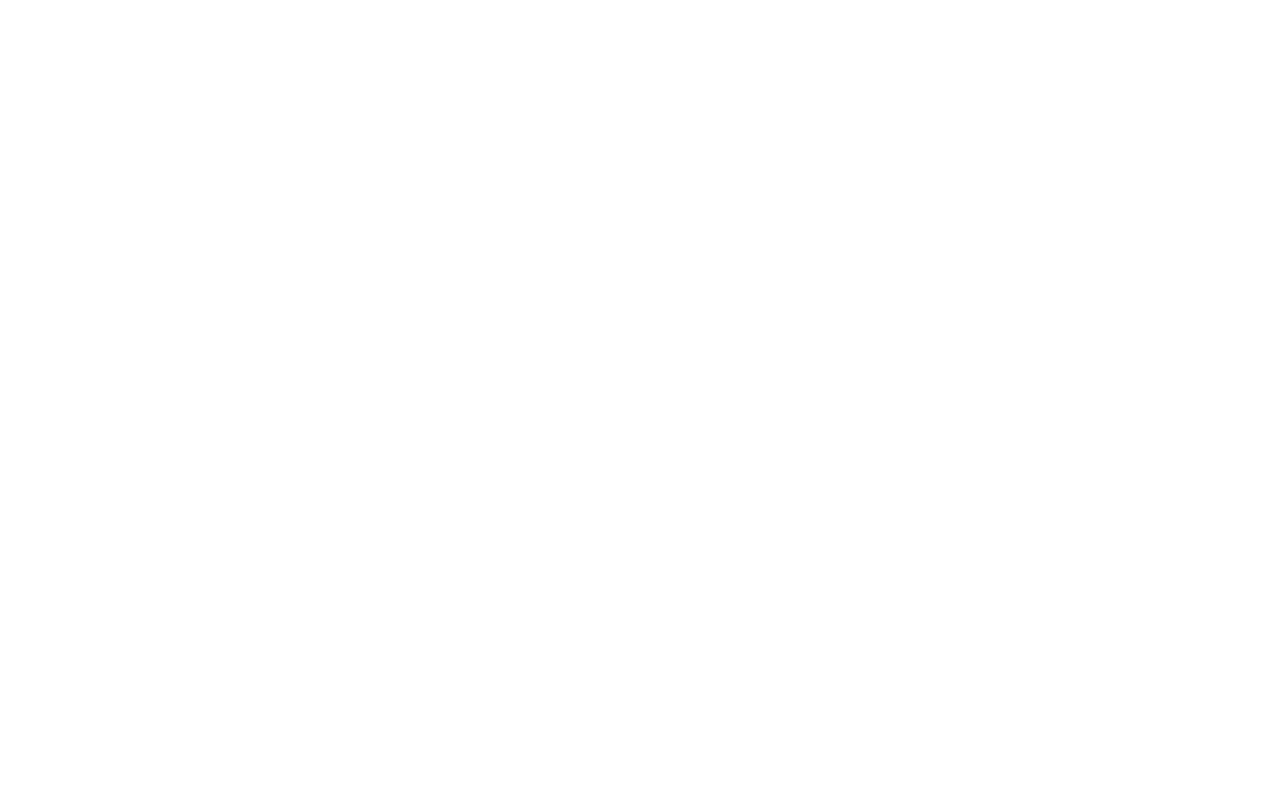
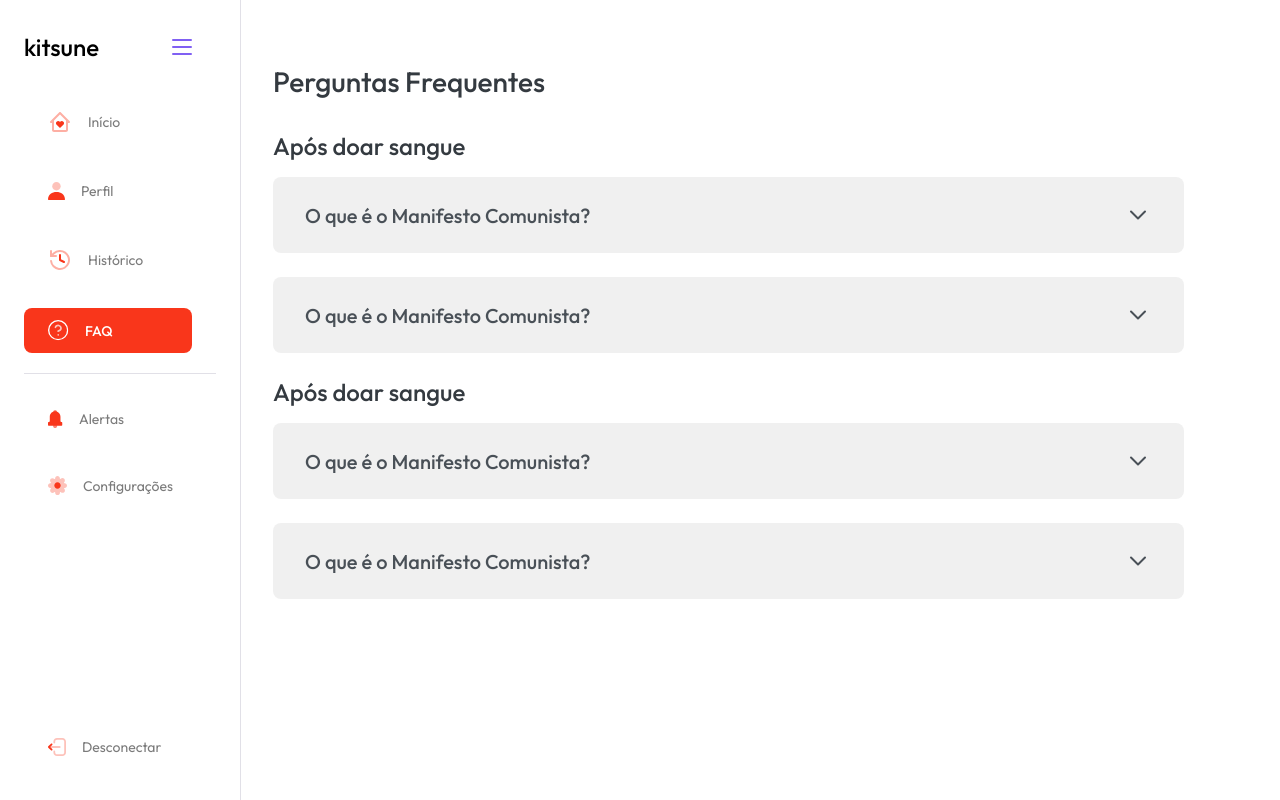
Before and after one commit to hibisco-enterprise/dashboard, a React (Create React App) app: page /faq in a window 1280 px wide. Before the commit this address had no page. Built offline with nearby package versions, Linux system fonts and the light colour scheme.

Commit message:
Mocked FAQ with spacing error

```diff
--- a/src/assets/css/style.css
+++ b/src/assets/css/style.css
@@ -420,7 +420,7 @@
     max-width: 192px;
 }
 
-.historyDonation h3 {
+h3 {
     font-weight: 500;
     font-size: 20px;
     line-height: 125%;
@@ -432,6 +432,59 @@
     display: flex;
     flex-flow: row wrap;
     align-items: center;
+}
+
+.sectionFAQ {
+    padding-bottom: 64px;
+}
+
+.question {
+    background: rgba(157, 157, 157, 0.15);
+    padding: 24px 32px;
+    border-radius: 8px;
+    transition: 0.25s;
+    margin-right: 64px;
+    height: 100%;
+    margin-bottom: 24px;
+}
+
+.question .horizontal {
+    justify-content: space-between;
+    align-items: center;
+    cursor: pointer;
+}
+
+.question h3 {
+    margin-bottom: 0;
+}
+
+.question img {
+    transition: 0.25s;
+    user-select: none;
+}
+
+.question p {
+    display: none;
+    font-weight: 400;
+    font-size: 16px;
+    line-height: 150%;
+    letter-spacing: 1px;
+    color: #716F7A;
+    margin-top: 32px;
+    transition: 0.25s;
+}
+
+.questionOpened {
+    height: fit-content;
+    transition: 0.25s;
+}
+
+.questionOpened img {
+    transform: rotate(180deg);
+}
+
+.questionOpened p {
+    display: block;
 }
 
 
--- /dev/null
+++ b/src/components/Question.jsx
@@ -0,0 +1,19 @@
+import React, {useState} from "react";
+
+import chevron from "../assets/img/chevron.svg"
+
+export default function Question(props) {
+
+    const [opened, setOpened] = useState(false);
+
+    return(
+        <div className={`question ${opened ? "questionOpened" : ""}`}>
+            <div className="horizontal" onClick={() => setOpened(!opened)}>
+                <h3>{props.question}</h3>
+                <img src={chevron} alt="Chevron" />
+            </div>
+            <p>{props.explanation}</p>
+        </div>
+    )
+
+}
--- /dev/null
+++ b/src/pages/FAQ.jsx
@@ -0,0 +1,51 @@
+import React from 'react';
+import {MenuDonator} from '../components/Menu';
+import Question from '../components/Question';
+
+export default function FAQ(props) {
+
+    return(
+        <div className="dashboard">
+            <MenuDonator selected="faq"/>
+            <div className="section">
+                <h1>Perguntas Frequentes</h1>
+                <div classname="sectionFAQ">
+                    <h2>Após doar sangue</h2>
+                    <Question
+                        question="O que é o Manifesto Comunista?"
+                        explanation="O Manifesto comunista, originalmente denominado Manifesto do Partido comunista,
+                        publicado pela primeira vez em 21 de fevereiro de 1848, é historicamente um dos tratados políticos
+                        de maior influência mundial. Comissionado pela Liga dos Comunistas e escrito pelos teóricos fundadores
+                        do socialismo científico Karl Marx e Friedrich Engels, expressa o programa e propósitos da Liga."
+                    />
+                    <Question
+                        question="O que é o Manifesto Comunista?"
+                        explanation="O Manifesto comunista, originalmente denominado Manifesto do Partido comunista,
+                        publicado pela primeira vez em 21 de fevereiro de 1848, é historicamente um dos tratados políticos
+                        de maior influência mundial. Comissionado pela Liga dos Comunistas e escrito pelos teóricos fundadores
+                        do socialismo científico Karl Marx e Friedrich Engels, expressa o programa e propósitos da Liga."
+                    />
+                </div>
+
+                <div className="sectionFAQ">
+                    <h2>Após doar sangue</h2>
+                    <Question
+                        question="O que é o Manifesto Comunista?"
+                        explanation="O Manifesto comunista, originalmente denominado Manifesto do Partido comunista,
+                        publicado pela primeira vez em 21 de fevereiro de 1848, é historicamente um dos tratados políticos
+                        de maior influência mundial. Comissionado pela Liga dos Comunistas e escrito pelos teóricos fundadores
+                        do socialismo científico Karl Marx e Friedrich Engels, expressa o programa e propósitos da Liga."
+                    />
+                    <Question
+                        question="O que é o Manifesto Comunista?"
+                        explanation="O Manifesto comunista, originalmente denominado Manifesto do Partido comunista,
+                        publicado pela primeira vez em 21 de fevereiro de 1848, é historicamente um dos tratados políticos
+                        de maior influência mundial. Comissionado pela Liga dos Comunistas e escrito pelos teóricos fundadores
+                        do socialismo científico Karl Marx e Friedrich Engels, expressa o programa e propósitos da Liga."
+                    />
+                </div>
+            </div>
+        </div>
+    )
+
+}
--- a/src/routes.jsx
+++ b/src/routes.jsx
@@ -6,6 +6,7 @@
 import SignUp from "./pages/SignUp"
 import Profile from "./pages/Profile"
 import History from "./pages/History"
+import FAQ from "./pages/FAQ"
 
 export default function RoutesComponent() {
     return(
@@ -16,6 +17,7 @@
                 <Route path="/signup" element={<SignUp/>}/>
                 <Route path="/profile" element={<Profile/>}/>
                 <Route path="/history" element={<History/>}/>
+                <Route path="/faq" element={<FAQ/>}/>
             </Routes>
         </BrowserRouter>
     );
```
Also changed, not shown: src/assets/img/chevron.svg (added).
